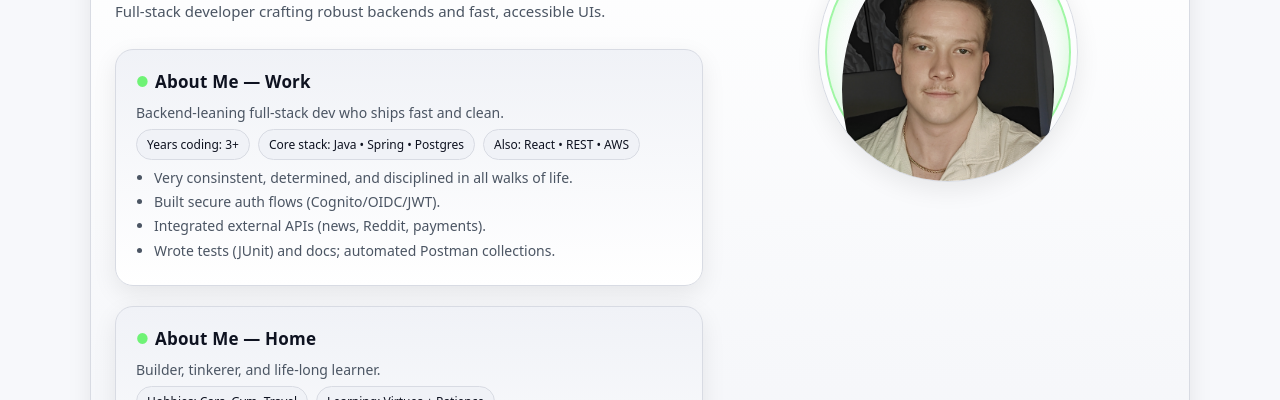
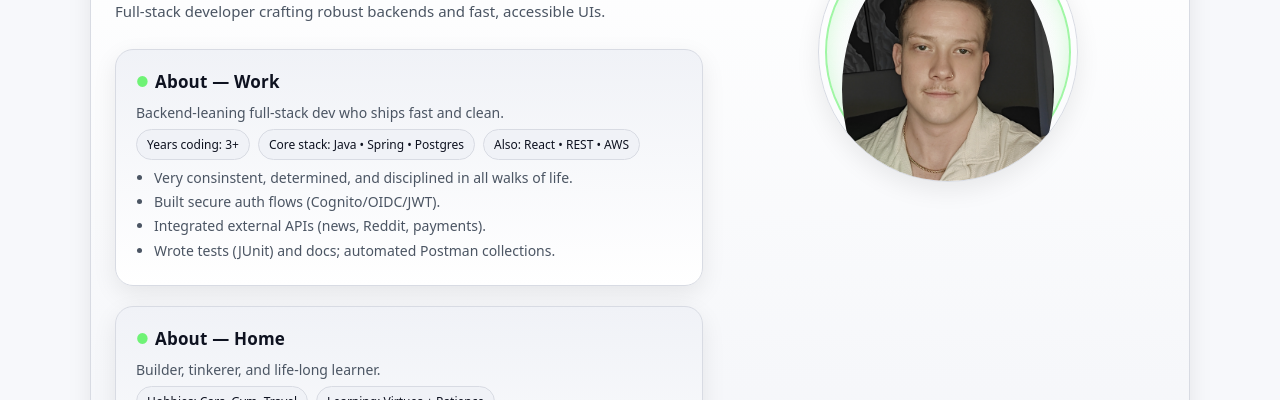
Before and after one commit to Tom-Halstead/ReactDevPortfolio, a React (Vite) app: page / in a window 1280 px wide. Shown: the part 247-647 px from the top of the page. Built offline with nearby package versions, Linux system fonts and the light colour scheme.

Commit message:
Changes to portfolio

```diff
--- a/src/components/Header/Header.jsx
+++ b/src/components/Header/Header.jsx
@@ -75,6 +75,7 @@ export default function Header() {
           </a>
           <a
             href="https://github.com/tom-halstead"
+            target="_blank"
             rel="noreferrer"
             className="primary"
             aria-label="GitHub profile"
--- a/src/views/Home/Home.jsx
+++ b/src/views/Home/Home.jsx
@@ -65,7 +65,7 @@ export default function Home() {
                 <span className="dot" aria-hidden="true">
                   ●
                 </span>
-                About Me — Work
+                About — Work
               </strong>
               <button
                 type="button"
@@ -130,7 +130,7 @@ export default function Home() {
                 <span className="dot" aria-hidden="true">
                   ●
                 </span>
-                About Me — Home
+                About — Home
               </strong>
               <button
                 type="button"
```
